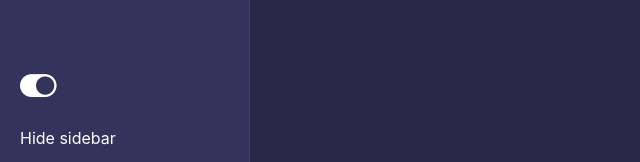
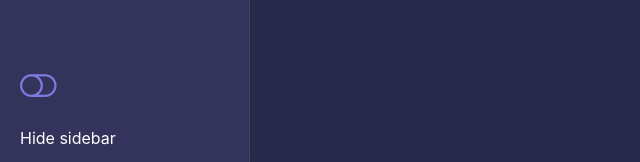
Before and after one commit to Brian-Machiestay/Manage, a plain HTML site: page index.html in a window 1280 px wide. Both pictures are taken after a click on the icon 38 px from the left and 724 px from the top of the page. Shown: the part 638-800 px from the top of the page, 0-640 px from the left. Drawn offline with nearby package versions, Linux system fonts and the light colour scheme.

Commit message:
make toggle button turn on or off

```diff
--- a/assets/js/logic.js
+++ b/assets/js/logic.js
@@ -1,5 +1,7 @@
+// function enables theme toggling
 function changeTheme(event) {
-    let root = $(':root');
+    const root = $(':root');
+    const toggle = $('#toggle');
     if (root.css('--mov_color') == 'rgb(99, 99, 236)') {
          root.css('--mov_color', 'rgb(123, 123, 223)');
          root.css('--bg-color', 'rgb(40, 40, 74)');
@@ -8,6 +10,7 @@ function changeTheme(event) {
          root.css('--sub-task-color', 'rgba(255, 255, 255, 0.41)');
          root.css('--box-shadow', '2px 2px 2px rgba(0, 0, 0, 0.387)');
          root.css('--sidebar-border', '1px solid rgba(242, 237, 237, 0.12)');
+         toggle.addClass('fa-toggle-off').removeClass('fa-toggle-on');
     }
     else {
         root.css('--mov_color', 'rgb(99, 99, 236)');
@@ -17,7 +20,12 @@ function changeTheme(event) {
         root.css('--sub-task-color', 'rgba(0, 0, 0, 0.387)');
         root.css('--box-shadow', '3px 3px 2px #aaaaaaa0');
         root.css('--sidebar-border', '1px solid rgba(242, 237, 237, 0.571)');
+        toggle.addClass('fa-toggle-on').removeClass('fa-toggle-off');
     }
 }
 
-$('.fa-toggle-on').click(changeTheme);
+
+
+
+// toggles the theme between dark and light mode
+$('.fa-toggle-on, .fa-toggle-off').click(changeTheme);
--- a/assets/styles/landing.css
+++ b/assets/styles/landing.css
@@ -117,6 +117,9 @@ a:hover {
     background-color: var(--mov_color);
 }
 
+.list-group .last .fa-toggle-on, .list-group .last .fa-toggle-off {
+    color: var(--mov_color);
+}
 
 /* task aside styles */
 .task_aside {
--- a/index.html
+++ b/index.html
@@ -30,7 +30,7 @@
         <li href="#" class="list-group-item boardlinks">Marketing Plan</li>
         <li href="#" class="list-group-item boardlinks">Roadmap</li>
         <li href="#" class="list-group-item boardlinks">+Create New Board</li>
-        <li href="#" class="list-group-item last"><i class="fa fa-toggle-on fa-2x" aria-hidden="true"></i></li>
+        <li href="#" class="list-group-item last"><i id = "toggle" class="fa fa-toggle-on fa-2x" aria-hidden="true"></i></li>
         <li href="#" class="list-group-item">Hide sidebar</li>
       </ul>
     </aside>
```
